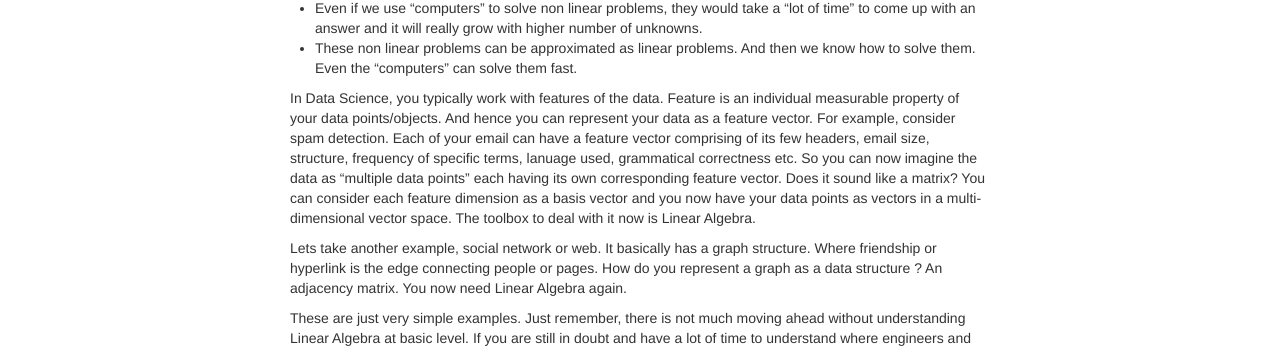
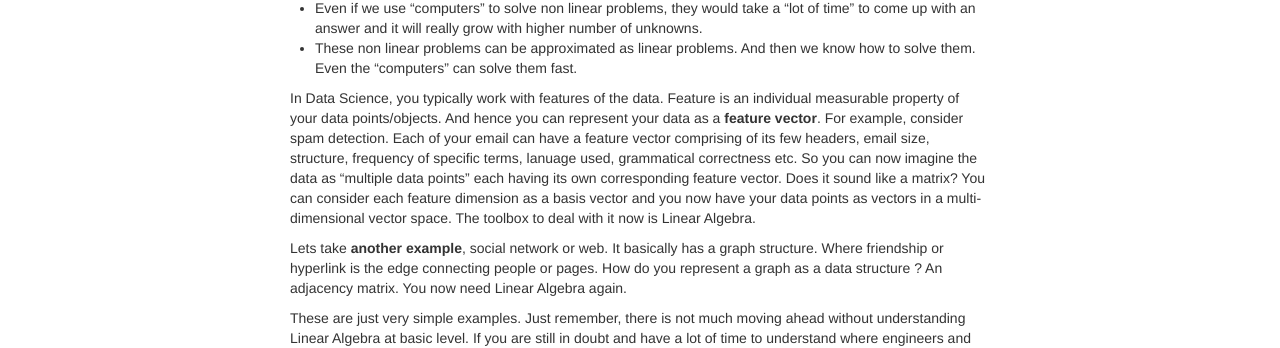
Before and after one commit to MukulJoshiPune/data_science_blog, a Jekyll site: the page built from pages/linearalgebra/why.md, in a window 1280 px wide. Shown: the part 244-592 px from the top of the page. Built offline with Jekyll 4.4.1, drawn with Linux system fonts in a browser that asks for light colours.

Commit message:
changed why page

```diff
--- a/pages/linearalgebra/why.md
+++ b/pages/linearalgebra/why.md
@@ -11,9 +11,9 @@ Here is a simple answer to that why.
 * Even if we use "computers" to solve non linear problems, they would take a "lot of time" to come up with an answer and it will really grow with higher number of unknowns.
 * These non linear problems can be approximated as linear problems. And then we know how to solve them. Even the "computers" can solve them fast.
 
-In Data Science, you typically work with features of the data. Feature is an individual measurable property of your data points/objects. And hence you can represent your data as a feature vector. For example, consider spam detection. Each of your email can have a feature vector comprising of its few headers, email size, structure, frequency of specific terms, lanuage used, grammatical correctness etc. So you can now imagine the data as "multiple data points" each having its own corresponding feature vector. Does it sound like a matrix? You can consider each feature dimension as a basis vector and you now have your data points as vectors in a multi-dimensional vector space. The toolbox to deal with it now is Linear Algebra.
+In Data Science, you typically work with features of the data. Feature is an individual measurable property of your data points/objects. And hence you can represent your data as a **feature vector**. For example, consider spam detection. Each of your email can have a feature vector comprising of its few headers, email size, structure, frequency of specific terms, lanuage used, grammatical correctness etc. So you can now imagine the data as "multiple data points" each having its own corresponding feature vector. Does it sound like a matrix? You can consider each feature dimension as a basis vector and you now have your data points as vectors in a multi-dimensional vector space. The toolbox to deal with it now is Linear Algebra.
 
-Lets take another example, social network or web. It basically has a graph structure. Where friendship or hyperlink is the edge connecting people or pages. How do you represent a graph as a data structure ? An adjacency matrix. You now need Linear Algebra again.
+Lets take **another example**, social network or web. It basically has a graph structure. Where friendship or hyperlink is the edge connecting people or pages. How do you represent a graph as a data structure ? An adjacency matrix. You now need Linear Algebra again.
 
 These are just very simple examples. Just remember, there is not much moving ahead without understanding Linear Algebra at basic level. If you are still in doubt and have a lot of time to understand where engineers and scientists use it, go through [this reditt thread](https://www.reddit.com/r/askscience/comments/2ozkcv/whats_the_point_of_linear_algebra/)
 
```
